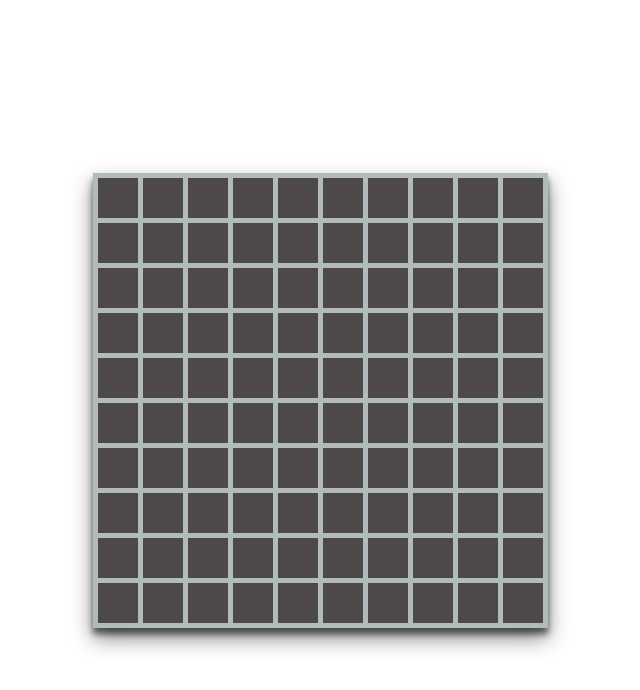
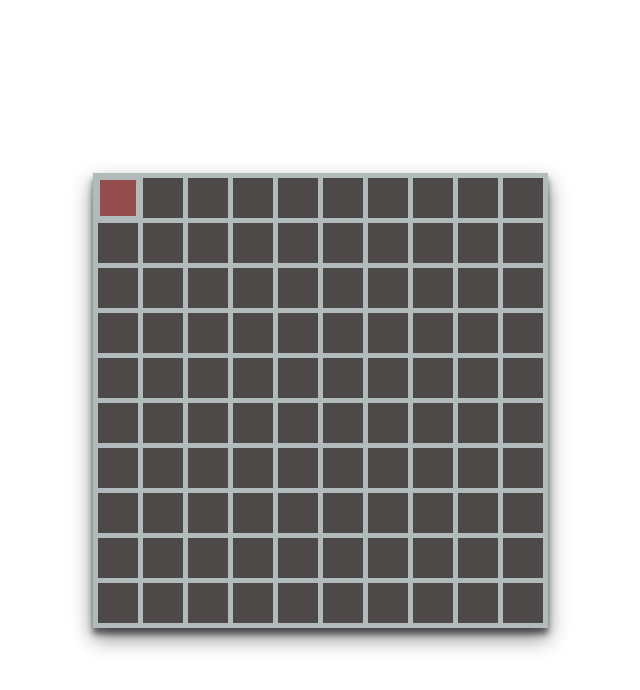
Before and after one commit to meshulamzusha/Find-Secret-Color, a React (Vite) app: page / in a window 1280 px wide. In both pictures the pointer is over the element 437 px from the left and 197 px from the top of the page. Shown: the top 690 px of the page, without its empty margins (320-960 px from the left). Built offline with nearby package versions, Linux system fonts and the light colour scheme.

Commit message:
add hover style to each box

```diff
--- a/src/components/GridLayout/GridLayout.css
+++ b/src/components/GridLayout/GridLayout.css
@@ -1,7 +1,11 @@
+* {
+  box-sizing: border-box;
+}
+
 .grid-layout {
   display: grid;
   grid-template-columns: repeat(10, minmax(40px, 1fr));
-  background-color: rgb(178, 187, 187);
+  background-color: #b2bbbb;
   gap: 5px;
   padding: 5px;
   box-shadow: rgba(0, 0, 0, 0.473) 0px 10px 20px, rgba(5, 5, 5, 0.534) 0px 6px 6px;
@@ -11,3 +15,8 @@
   background-color: #4d4949;
   height: 40px;
 }
+
+.color-box:hover {
+  background-color: #944d4d;
+  border: solid 2px #b2bbbb;
+}
```
